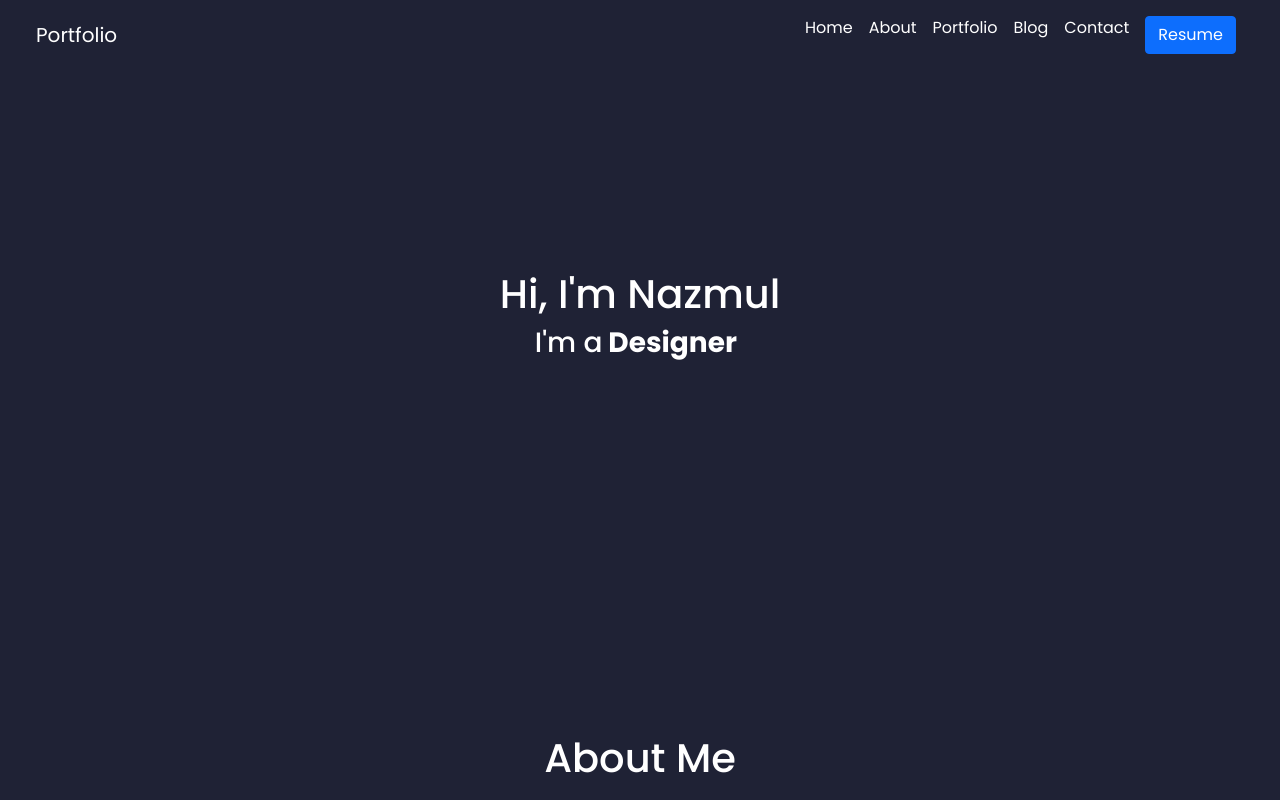
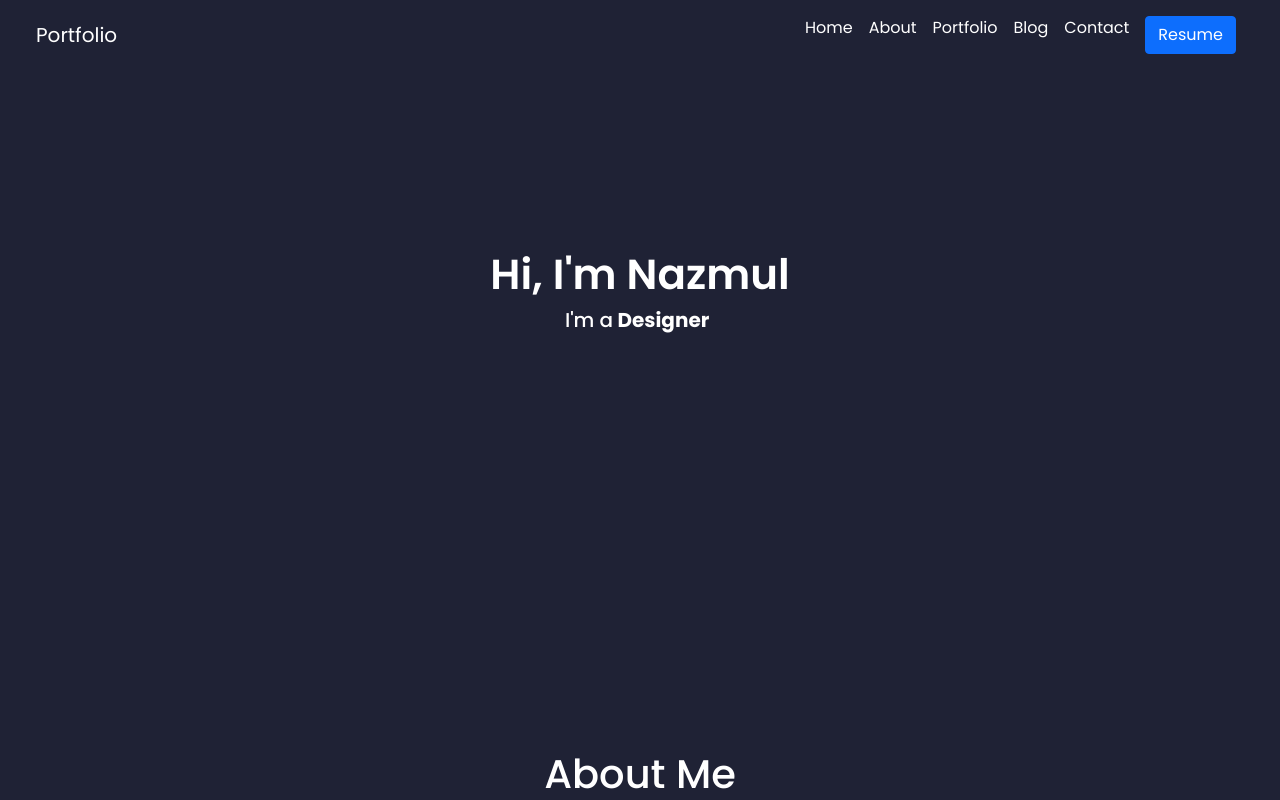
Before and after one commit to nazmuluzzal/portfolio-nazmul, a React (Create React App) app: page / in a window 1280 px wide. Shown: the top 800 px of the page. Built offline with nearby package versions, Linux system fonts and the light colour scheme.

Commit message:
portfolio

```diff
--- a/src/App.js
+++ b/src/App.js
@@ -6,6 +6,7 @@ import Home from "./components/Home/Home";
 import Navbar from "./components/Navbar/Navbar";
 import Portfolio from "./components/Portfolio/Portfolio";
 import Contact from "./components/Contact/Contact";
+import Footer from "./components/Footer/Footer";
 
 function App() {
   return (
@@ -16,6 +17,7 @@ function App() {
       <Portfolio></Portfolio>
       <Blog></Blog>
       <Contact></Contact>
+      <Footer></Footer>
     </div>
   );
 }
--- /dev/null
+++ b/src/components/Footer/Footer.js
@@ -0,0 +1,11 @@
+import React from "react";
+
+const Footer = () => {
+  return (
+    <div className="copyRight text-center mt-5 py-3">
+      <p>Copyright {new Date().getFullYear()} All Rights Reserved by Nazmul</p>
+    </div>
+  );
+};
+
+export default Footer;
--- a/src/components/Home/Home.css
+++ b/src/components/Home/Home.css
@@ -1,6 +1,12 @@
 .home-container {
   background-color: #1f2235;
   color: white;
-  height: 80vh;
-  padding-top: 200px;
+  height: 82vh;
+  padding-top: 180px;
+  /* align-items: center;
+  justify-content: center; */
 }
+.home-container h1 {
+  font-weight: 600;
+  font-size: 42px;
+}
--- a/src/components/Home/Home.js
+++ b/src/components/Home/Home.js
@@ -5,14 +5,14 @@ const Home = () => {
   return (
     <div className="home-container text-center">
       <h1>Hi, I'm Nazmul</h1>
-      <h3>
+      <h5>
         I'm a
         <Typical
           loop={Infinity}
           wrapper="b"
           steps={[" Web Developer", 3000, " Designer", 3000]}
         />
-      </h3>
+      </h5>
     </div>
   );
 };
```
